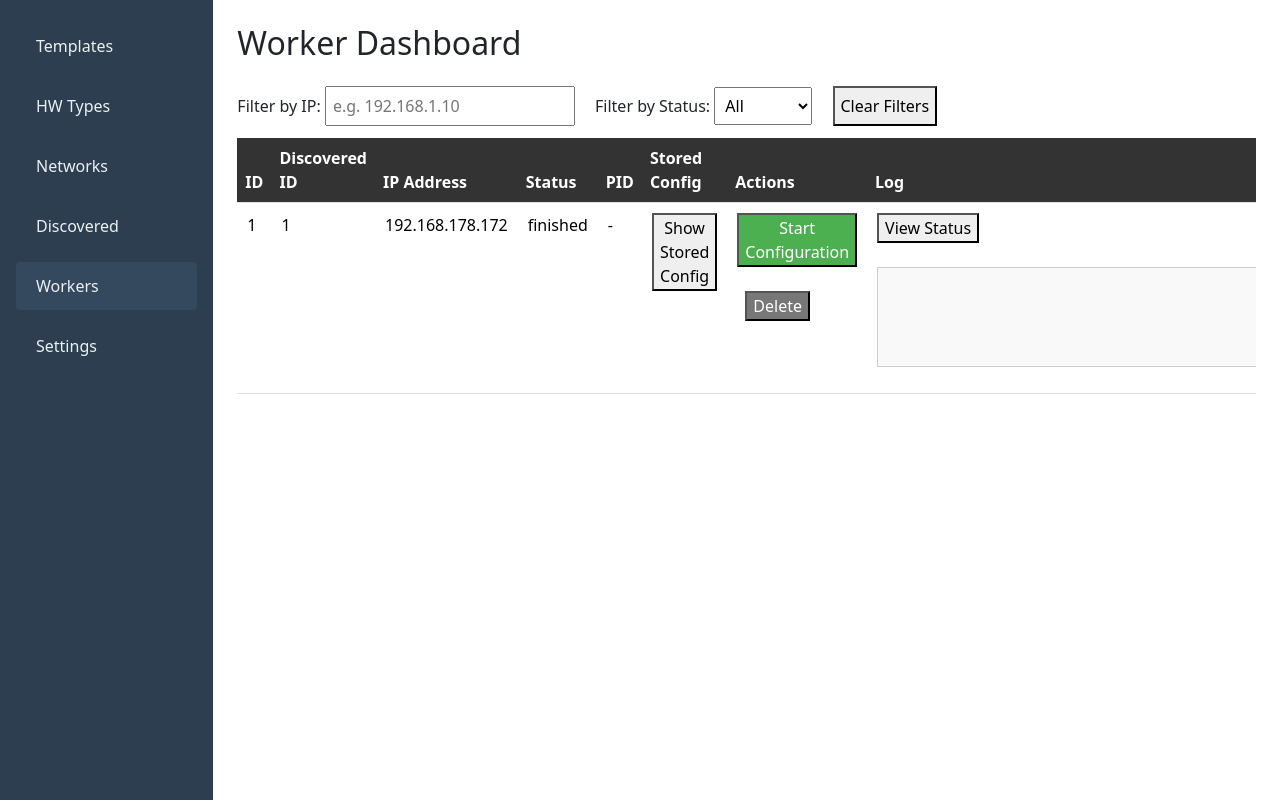
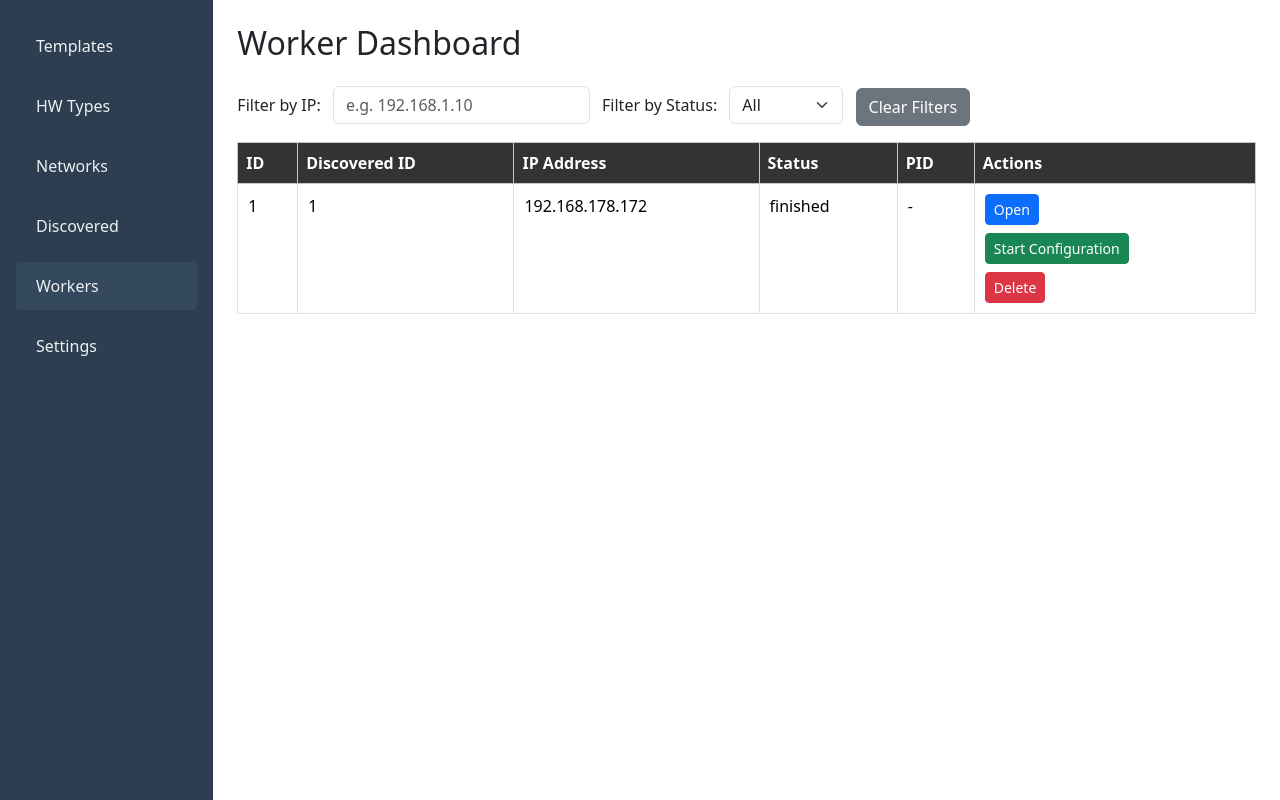
Before and after one commit to airani051346/deployDev, a Flask app: page /workers in a window 1280 px wide. Run offline with Flask 3, Linux system fonts and the light colour scheme; data comes from the database, SQL or seed files in the repository; some libraries are stand-ins or nearby versions.

Commit message:
Update workers.html

```diff
--- a/app/templates/workers.html
+++ b/app/templates/workers.html
@@ -2,63 +2,109 @@
 {% block title %}Workers{% endblock %}
 
 {% block content %}
+
+
 <h2 class="mb-4 text-xl font-semibold">Worker Dashboard</h2>
 
-<div style="margin-bottom: 12px;">
-  Filter by IP:
-  <input type="text" id="ip-filter" placeholder="e.g. 192.168.1.10" style="padding: 6px; width: 250px; margin-right: 16px;">
-  Filter by Status:
-  <select id="status-filter" style="padding: 6px; margin-right: 16px;">
+<style>
+  .modal-content {
+    background-color: #fff;   /* Solid white background */
+    color: #000;              /* Ensure readable text */
+  }
+    .nav-tabs {
+    border-bottom: 2px solid #dee2e6;
+  }
+  .nav-tabs .nav-link {
+    border: 1px solid transparent;
+    border-top-left-radius: 0.375rem;
+    border-top-right-radius: 0.375rem;
+    margin-right: 2px;
+  }
+  .nav-tabs .nav-link.active {
+    border-color: #dee2e6 #dee2e6 #fff;
+    background-color: #fff;
+  }
+  .tab-content {
+    border: 1px solid #dee2e6;
+    border-top: none;
+    padding: 1rem;
+    background: #fff;
+  }
+</style>
+
+<div class="mb-3">
+  <label>Filter by IP:</label>
+  <input type="text" id="ip-filter" placeholder="e.g. 192.168.1.10" class="form-control d-inline-block w-auto mx-2">
+  <label>Filter by Status:</label>
+  <select id="status-filter" class="form-select d-inline-block w-auto mx-2">
     <option value="">All</option>
     <option value="claimed">Claimed</option>
     <option value="running">Running</option>
     <option value="error">Error</option>
     <option value="stopped">Stopped</option>
   </select>
-  <button onclick="clearFilters()" style="padding: 6px;">Clear Filters</button>
+  <button onclick="clearFilters()" class="btn btn-secondary">Clear Filters</button>
 </div>
 
 <div class="table-responsive">
-  <table class="table" id="worker-table">
-    <thead>
+  <table class="table table-bordered table-hover">
+    <thead class="table-light">
       <tr>
         <th>ID</th>
         <th>Discovered ID</th>
         <th>IP Address</th>
         <th>Status</th>
         <th>PID</th>
-        <th>Stored Config</th>
         <th>Actions</th>
-        <th>Log</th>
       </tr>
     </thead>
     <tbody id="workers-body"></tbody>
   </table>
 </div>
 
+<!-- Bootstrap Modal -->
+<div class="modal fade" id="workerModal" tabindex="-1" aria-labelledby="workerModalLabel" aria-hidden="true">
+  <div class="modal-dialog modal-lg modal-dialog-centered">
+    <div class="modal-content">
+      <div class="modal-header">
+        <h5 class="modal-title" id="workerModalLabel">Worker Details</h5>
+        <button type="button" class="btn-close" data-bs-dismiss="modal" aria-label="Close"></button>
+      </div>
+      <div class="modal-body">
+
+        <ul class="nav nav-tabs mb-3" id="workerTab" role="tablist">
+          <li class="nav-item" role="presentation">
+            <button class="nav-link active" id="config-tab" data-bs-toggle="tab" data-bs-target="#tab-config" type="button" role="tab">Stored Config</button>
+          </li>
+          <li class="nav-item" role="presentation">
+            <button class="nav-link" id="log-tab" data-bs-toggle="tab" data-bs-target="#tab-log" type="button" role="tab">Log</button>
+          </li>
+        </ul>
+
+        <div class="tab-content">
+          <div class="tab-pane fade show active" id="tab-config" role="tabpanel">
+            <pre id="modal-config" class="bg-light p-3 border rounded" style="max-height:400px; overflow:auto;"></pre>
+          </div>
+          <div class="tab-pane fade" id="tab-log" role="tabpanel">
+            <button class="btn btn-sm btn-primary mb-3" onclick="refreshLog()">Refresh Log</button>
+            <pre id="modal-log" class="bg-dark text-white p-3 border rounded" style="max-height:400px; overflow:auto; white-space:pre-wrap;"></pre>
+          </div>
+        </div>
+
+      </div>
+      <div class="modal-footer">
+        <button type="button" class="btn btn-secondary" data-bs-dismiss="modal">Close</button>
+      </div>
+    </div>
+  </div>
+</div>
+
 <script>
 let allWorkers = [];
 let discoveredMap = {};
 let discoveredStatusMap = {};
-let credentialsList = [];
-const activeSSEConnections = {};
-
-function closeSSEConnection(workerId) {
-  if (activeSSEConnections[workerId]) {
-    activeSSEConnections[workerId].close();
-    delete activeSSEConnections[workerId];
-  }
-}
-
-function colorizeLog(raw) {
-  return (raw || '')
-    .replace(/^✅.*/gm, m => `<span class="success">${m}</span>`)
-    .replace(/^❌.*/gm, m => `<span class="error">${m}</span>`)
-    .replace(/^ERR: .*/gm, m => `<span class="error">${m}</span>`)
-    .replace(/^> .*/gm, m => `<span class="command">${m}</span>`)
-    .replace(/^.*\^.*$/gm, m => `<span class="pointer">${m}</span>`)
-    .replace(/.*Bad parameter.*/gi, m => `<span class="error">${m}</span>`);
-}
+let currentModalWorker = null;
+let workerModal = null;
 
 function clearFilters() {
   document.getElementById('ip-filter').value = '';
@@ -66,266 +112,79 @@ function clearFilters() {
   applyFilters();
 }
 
-function streamWorkerLog(id) {
-  closeSSEConnection(id);
-  const logEl = document.getElementById(`log-${id}`);
-  logEl.innerHTML = '';
-  logEl.dataset.live = 'true'; // markiere als aktives SSE-Log
-
-  const evtSource = new EventSource(`/app/worker/${id}/sse`);
-  activeSSEConnections[id] = evtSource;
-  evtSource.onmessage = e => {
-    if (e.data === '[SSE_END]') {
-      evtSource.close();
-      return;
-    }
-    const raw = (e.data || '').replace(/\\n/g, '\n');
-    const html = colorizeLog(raw);
-    logEl.innerHTML += html + '<br>'; // ensure each line breaks properly
-    logEl.scrollTop = logEl.scrollHeight;
-  };
-
-  evtSource.onerror = err => {
-    logEl.innerHTML += '<span class="error">❌ SSE connection error</span><br>';
-    evtSource.close();
-  };
-}
-function pollActiveWorkerLogs() {
-  allWorkers.forEach(w => {
-    const logEl = document.getElementById(`log-${w.id}`);
-    const statusEl = document.getElementById(`status-${w.id}`);
-    const isLive = logEl?.dataset.live === 'true';
-    const isRunning = statusEl?.innerText === 'running';
-
-    if (isLive && isRunning) {
-      fetch(`/app/worker/${w.id}/log_tail`)
-        .then(res => res.json())
-        .then(data => {
-          if (data.log) {
-            logEl.innerHTML = colorizeLog(data.log);
-            logEl.scrollTop = logEl.scrollHeight;
-          }
-        });
-    }
-  });
-}
-
-async function toggleWorker(id) {
-  const btn = document.getElementById(`toggle-${id}`);
-  const logEl = document.getElementById(`log-${id}`);
-  const pidField = document.getElementById(`pid-${id}`);
-  const statusField = document.getElementById(`status-${id}`);
-
-  if (!btn || !logEl) return;
-
-  if (btn.innerText === 'Start Configuration') {
-    // Starting
-    logEl.innerText = '🔄 Starting configuration...\n';
-    logEl.dataset.live = 'true';
-
-    const res = await fetch(`/app/workers/${id}/start`, { method: 'POST' });
-    const data = await res.json();
-
-    if (data.error) {
-      logEl.innerText += `❌ ${data.error}\n`;
-      return;
-    }
-
-    btn.innerText = 'Stop Worker';
-    pidField.innerText = data.pid || '-';
-    statusField.innerText = 'running';
-
-    // Open SSE
-    const evtSource = new EventSource(`/app/worker/${id}/sse`);
-    activeSSEConnections[id] = evtSource;
-
-    evtSource.onmessage = e => {
-      if (e.data === '[SSE_END]') {
-        evtSource.close();
-        delete activeSSEConnections[id];
-        btn.innerText = 'Start Configuration';
-        pidField.innerText = '-';
-        statusField.innerText = 'finished';
-        logEl.dataset.live = 'false';
-        return;
-      }
-      logEl.innerHTML += colorizeLog(e.data) + '<br>';
-      logEl.scrollTop = logEl.scrollHeight;
-    };
-
-    evtSource.onerror = () => {
-      logEl.innerHTML += '<span class="error">❌ SSE connection error</span><br>';
-      evtSource.close();
-      delete activeSSEConnections[id];
-      btn.innerText = 'Start Configuration';
-      logEl.dataset.live = 'false';
-    };
-
-  } else {
-    // Stopping
-    logEl.innerText += '\n🛑 Stopping worker...\n';
-    const res = await fetch(`/app/workers/${id}/stop`, { method: 'POST' });
-    const data = await res.json();
-
-    if (data.success) {
-      logEl.innerText += '✅ Worker stopped.\n';
-      btn.innerText = 'Start Configuration';
-      pidField.innerText = '-';
-      statusField.innerText = 'stopped';
-      closeSSEConnection(id);
-    } else {
-      logEl.innerText += `❌ Error: ${data.error || 'Could not stop worker'}`;
-    }
-  }
-}
-
-function toggleStoredConfig(id) {
-  const box = document.getElementById(`stored-${id}`);
-  const button = document.querySelector(`button[data-toggle="${id}"]`);
-  const isHidden = box.style.display === 'none' || box.style.display === '';
-  box.style.display = isHidden ? 'block' : 'none';
-  button.innerText = isHidden ? 'Hide Stored Config' : 'Show Stored Config';
-  localStorage.setItem(`storedconfig-visible-${id}`, isHidden ? 'true' : 'false');
+function colorizeLog(raw) {
+  return (raw || '')
+    .replace(/^✅.*/gm, m => `<span class="text-success fw-bold">${m}</span>`)
+    .replace(/^❌.*/gm, m => `<span class="text-danger fw-bold">${m}</span>`)
+    .replace(/^ERR: .*/gm, m => `<span class="text-danger">${m}</span>`)
+    .replace(/^> .*/gm, m => `<span class="text-info">${m}</span>`)
+    .replace(/^.*\^.*$/gm, m => `<span class="text-warning">${m}</span>`);
 }
 
 function applyFilters() {
   const ipFilter = document.getElementById('ip-filter').value.trim();
   const statusFilter = document.getElementById('status-filter').value;
   const tbody = document.getElementById('workers-body');
+  tbody.innerHTML = '';
 
-  // Create a fragment to build changes off-DOM
-  const fragment = document.createDocumentFragment();
-  const rowsToKeep = new Set();
-
-  // Track which workers should be visible
-  const visibleWorkers = [];
-
-  // First pass: Identify visible workers
   for (const w of allWorkers) {
-    const discovered_ip = discoveredMap[w.discovered_id] || '';
+    const ip = discoveredMap[w.discovered_id] || '';
     const status = discoveredStatusMap[w.discovered_id] || '';
-    const matchesIP = !ipFilter || discovered_ip.includes(ipFilter);
+    const matchesIP = !ipFilter || ip.includes(ipFilter);
     const matchesStatus = !statusFilter || status === statusFilter;
 
     if (matchesIP && matchesStatus) {
-      visibleWorkers.push(w);
-      rowsToKeep.add(w.id);
-    }
-  }
-
-  // Second pass: Update existing rows or create new ones
-  visibleWorkers.forEach(w => {
-    let tr = document.getElementById(`row-${w.id}`);
-    const isNewRow = !tr;
-
-    if (isNewRow) {
-      tr = document.createElement('tr');
-      tr.id = `row-${w.id}`;
-
-      // Create cell structure
+      const tr = document.createElement('tr');
       tr.innerHTML = `
         <td>${w.id}</td>
         <td>${w.discovered_id}</td>
-        <td>${discoveredMap[w.discovered_id] || ''}</td>
-        <td id="status-${w.id}">${discoveredStatusMap[w.discovered_id] || ''}</td>
-        <td id="pid-${w.id}">${w.pid ?? '-'}</td>
+        <td>${ip}</td>
+        <td>${status}</td>
+        <td>${w.pid ?? '-'}</td>
         <td>
-          <button class="btn-toggle" data-toggle="${w.id}">${localStorage.getItem(`storedconfig-visible-${w.id}`) === 'true' ? 'Hide Stored Config' : 'Show Stored Config'}</button><br>
-          <pre class="storedconfig" id="stored-${w.id}" style="display:${localStorage.getItem(`storedconfig-visible-${w.id}`) === 'true' ? 'block' : 'none'};">${w.storedconfig || ''}</pre>
-        </td>
-        <td>
-          <button class="btn-start" id="toggle-${w.id}">${discoveredStatusMap[w.discovered_id] === 'running' ? 'Stop Worker' : 'Start Configuration'}</button><br><br>
-          <button class="btn-delete" data-delete="${w.id}">Delete</button>
-        </td>
-        <td>
-
-          <button class="btn-view-log" data-viewlog="${w.id}">View Status</button><br><br>
-          <pre class="worker-log" id="log-${w.id}" data-live="false" style="width:450px; height:100px; overflow:auto; white-space:pre-wrap;"></pre>
+          <button class="btn btn-sm btn-primary mb-2" onclick="openModal(${w.id})">Open</button><br>
+          <button class="btn btn-sm btn-success mb-2" onclick="toggleWorker(${w.id})">${status === 'running' ? 'Stop Worker' : 'Start Configuration'}</button><br>
+          <button class="btn btn-sm btn-danger" onclick="deleteWorker(${w.id})">Delete</button>
         </td>
       `;
-      //${w.log ? `<button class="btn-view-log" data-viewlog="${w.id}">View Log</button><br><br>` : ''}
-      // Add new row to fragment
-      fragment.appendChild(tr);
+      tbody.appendChild(tr);
     }
+  }
+}
 
-    // Update existing row without recreating elements
-    if (!isNewRow) {
-      // Update status and button text
-      document.getElementById(`status-${w.id}`).textContent = discoveredStatusMap[w.discovered_id] || '';
-      document.getElementById(`toggle-${w.id}`).textContent =
-        discoveredStatusMap[w.discovered_id] === 'running' ? 'Stop Worker' : 'Start Configuration';
-    }
+function openModal(id) {
+  const w = allWorkers.find(x => x.id === id);
+  if (!w) return;
 
-    // Always update stored config visibility
-    const toggleBtn = tr.querySelector(`[data-toggle="${w.id}"]`);
-    if (toggleBtn) {
-      toggleBtn.textContent = localStorage.getItem(`storedconfig-visible-${w.id}`) === 'true' ?
-        'Hide Stored Config' : 'Show Stored Config';
-      tr.querySelector(`#stored-${w.id}`).style.display =
-        localStorage.getItem(`storedconfig-visible-${w.id}`) === 'true' ? 'block' : 'none';
-    }
+  currentModalWorker = w;
 
-    // Only initialize new logs or update non-live logs
-    const logEl = document.getElementById(`log-${w.id}`);
-    if (logEl && (isNewRow || logEl.dataset.live === 'false')) {
-      logEl.innerHTML = colorizeLog(w.log || '');
-    }
+  document.getElementById('modal-config').textContent = w.storedconfig || '--';
 
-    // Add event listeners for new elements
-    if (isNewRow) {
-      tr.querySelector(`[data-toggle="${w.id}"]`).addEventListener('click', () => toggleStoredConfig(w.id));
-      tr.querySelector(`#toggle-${w.id}`).addEventListener('click', () => toggleWorker(w.id));
-      tr.querySelector(`[data-delete="${w.id}"]`).addEventListener('click', () => deleteWorker(w.id));
-      const viewBtn = tr.querySelector(`[data-viewlog="${w.id}"]`);
-      if (viewBtn) {
-        viewBtn.addEventListener('click', async () => {
-          const logEl = document.getElementById(`log-${w.id}`);
-          logEl.dataset.live = 'false';
-          const res = await fetch(`/app/worker/${w.id}/log`);
-          const data = await res.json();
-          logEl.innerHTML = colorizeLog(data.log || '');
-          logEl.scrollTop = logEl.scrollHeight;
-
-        });
-      }
-    }
-
-    // Start streaming if needed
-    if (discoveredStatusMap[w.discovered_id] === 'running' && logEl.dataset.live === 'false') {
-      streamWorkerLog(w.id);
-    }
+  fetch(`/app/worker/${w.id}/log`).then(r => r.json()).then(data => {
+    document.getElementById('modal-log').innerHTML = colorizeLog(data.log || '--');
   });
 
-  // Add new rows to DOM
-  tbody.appendChild(fragment);
+  workerModal = new bootstrap.Modal(document.getElementById('workerModal'));
+  workerModal.show();
+}
 
-  // Remove rows that shouldn't be visible
-  Array.from(tbody.children).forEach(row => {
-    if (!rowsToKeep.has(parseInt(row.id.replace('row-', '')))) {
-      // Close SSE connection before removing
-      const workerId = parseInt(row.id.replace('row-', ''));
-      if (activeSSEConnections[workerId]) {
-        activeSSEConnections[workerId].close();
-        delete activeSSEConnections[workerId];
-      }
-      row.remove();
-    }
+function refreshLog() {
+  if (!currentModalWorker) return;
+  fetch(`/app/worker/${currentModalWorker.id}/log`).then(r => r.json()).then(data => {
+    document.getElementById('modal-log').innerHTML = colorizeLog(data.log || '--');
   });
 }
 
-async function refresh() {
-  const res = await fetch('/app/workers');
-  const { workers, credentials } = await res.json();
+async function toggleWorker(id) {
+  const w = allWorkers.find(x => x.id === id);
+  const status = discoveredStatusMap[w.discovered_id] || '';
 
-  const discoveredRes = await fetch('/app/discovered');
-  const discoveredList = await discoveredRes.json();
-
-  allWorkers = workers;
-  credentialsList = credentials;
-  discoveredMap = Object.fromEntries(discoveredList.map(d => [d.id, d.ip]));
-  discoveredStatusMap = Object.fromEntries(discoveredList.map(d => [d.id, d.status]));
-
-  applyFilters();
+  if (status !== 'running') {
+    await fetch(`/app/workers/${id}/start`, { method: 'POST' });
+  } else {
+    await fetch(`/app/workers/${id}/stop`, { method: 'POST' });
+  }
+  refresh();
 }
 
 async function deleteWorker(id) {
@@ -334,12 +193,23 @@ async function deleteWorker(id) {
   refresh();
 }
 
+async function refresh() {
+  const res = await fetch('/app/workers');
+  const { workers } = await res.json();
+
+  const discoveredRes = await fetch('/app/discovered');
+  const discoveredList = await discoveredRes.json();
+
+  allWorkers = workers;
+  discoveredMap = Object.fromEntries(discoveredList.map(d => [d.id, d.ip]));
+  discoveredStatusMap = Object.fromEntries(discoveredList.map(d => [d.id, d.status]));
+
+  applyFilters();
+}
+
 document.getElementById('ip-filter').addEventListener('input', applyFilters);
 document.getElementById('status-filter').addEventListener('change', applyFilters);
 
 refresh();
-// setInterval(pollActiveWorkerLogs, 5000);
-
-// setInterval(refresh, 15000);
 </script>
 {% endblock %}
```
